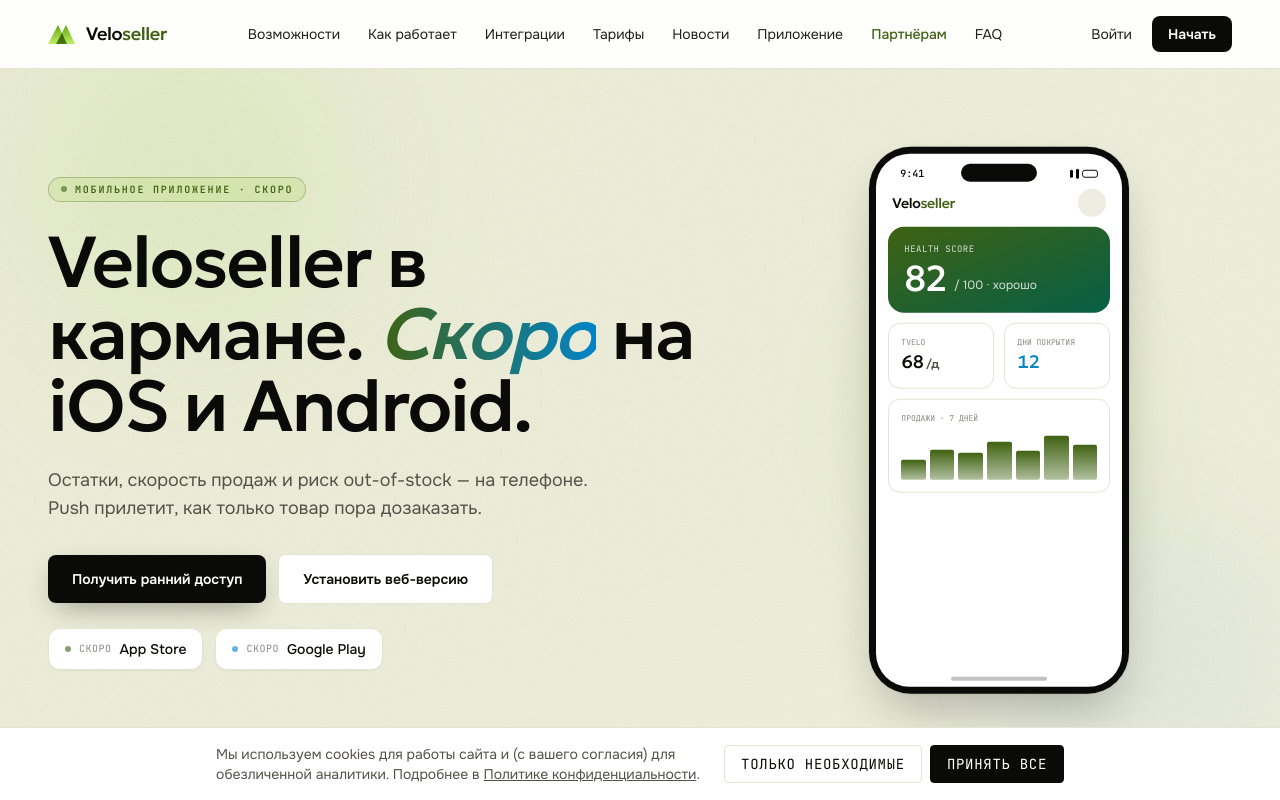
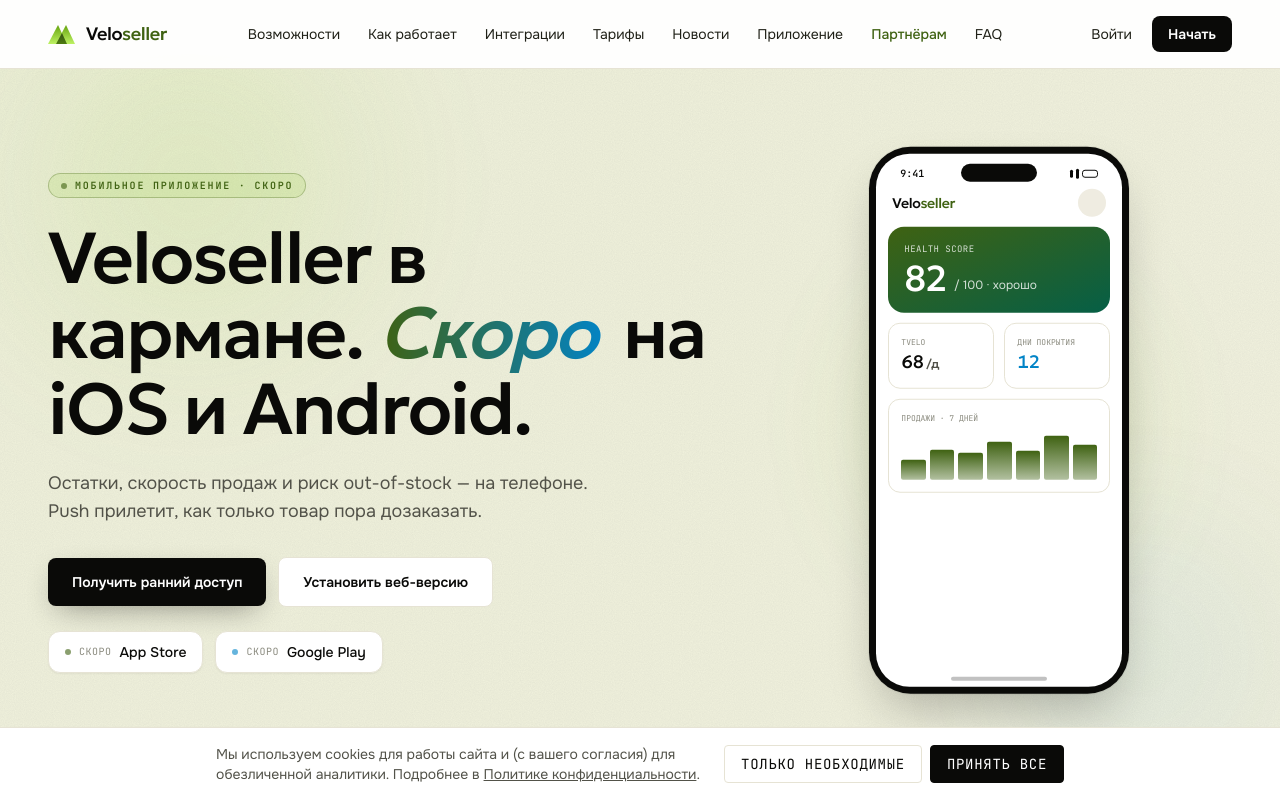
Before and after one commit to igor1000rr/Veloseller-, a Next.js app in the folder apps/web/: page /apps in a window 1280 px wide. Shown: the top 800 px of the page. Built offline with nearby package versions, Linux system fonts and the light colour scheme; no server answers.

Commit message:
fix(web): /apps — обрезалась «о» в italic-градиенте «Скоро» (inline-block + отступ)

```diff
--- a/apps/web/app/apps/page.tsx
+++ b/apps/web/app/apps/page.tsx
@@ -122,7 +122,7 @@ export default async function AppsPage() {
             </span>
             <h1 className="mt-6 font-display text-4xl sm:text-5xl md:text-6xl xl:text-7xl tracking-tight font-medium leading-[0.98]">
               Veloseller в кармане.{" "}
-              <span className="bg-gradient-to-r from-lime-deep to-azure bg-clip-text text-transparent italic">Скоро</span>{" "}
+              <span className="inline-block bg-gradient-to-r from-lime-deep to-azure bg-clip-text text-transparent italic pr-[0.16em] leading-[1.1]">Скоро</span>{" "}
               на iOS и Android.
             </h1>
             <p className="mt-6 text-ink-muted text-base md:text-lg max-w-xl leading-relaxed">
```
